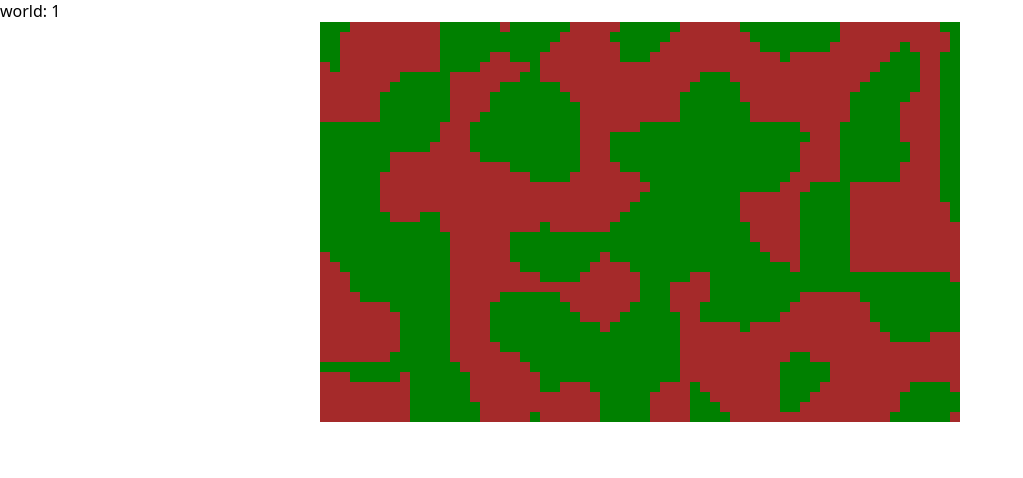
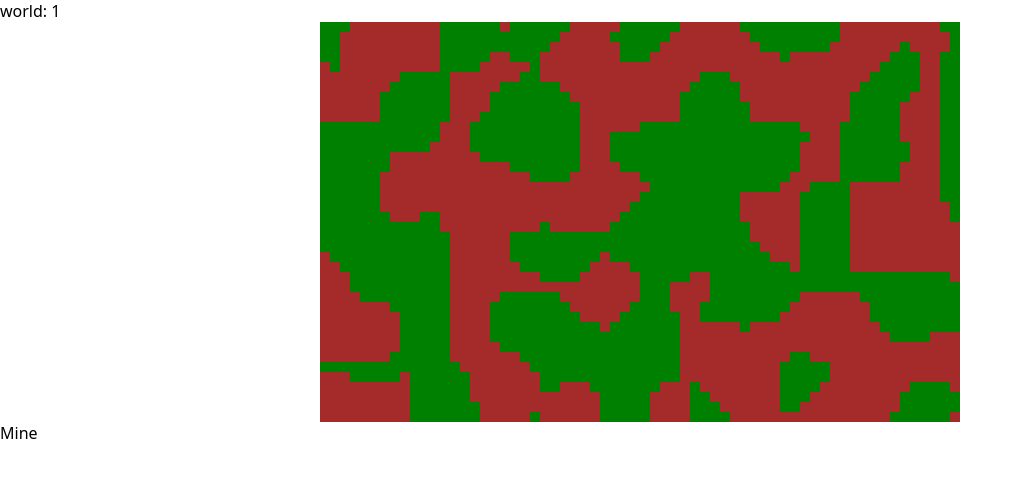
Before and after one commit to tylerschloesser/idle-v1, a React app in the folder packages/app/: page /world/1 in a window 1280 px wide. Shown: the top 478 px of the page, without its empty margins (0-1023 px from the left). Built offline with nearby package versions, Linux system fonts and the light colour scheme; the HTML template or start-up script is replaced by a standard one.

Commit message:
add mine component

```diff
--- /dev/null
+++ b/packages/app/src/mine.component.tsx
@@ -0,0 +1,3 @@
+export function Mine() {
+  return <>Mine</>
+}
--- a/packages/app/src/world-page.component.tsx
+++ b/packages/app/src/world-page.component.tsx
@@ -1,6 +1,7 @@
 import { useEffect, useState } from 'react'
 import { useNavigate, useParams } from 'react-router-dom'
 import { Context, IContext } from './context.js'
+import { Mine } from './mine.component.js'
 import { generateWorld, loadWorld } from './world-api.js'
 import { WorldMap } from './world-map.component.js'
 import { World } from './world.js'
@@ -41,6 +42,7 @@ export function WorldPage() {
       <Context.Provider value={context}>
         <div>world: {world.id}</div>
         <WorldMap />
+        <Mine />
       </Context.Provider>
     </>
   )
```
Also changed, not shown: packages/app/src/mine.module.scss (added).
